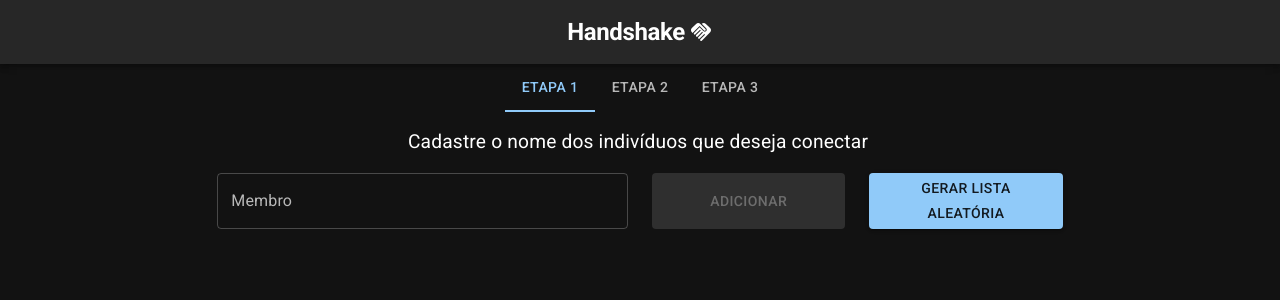
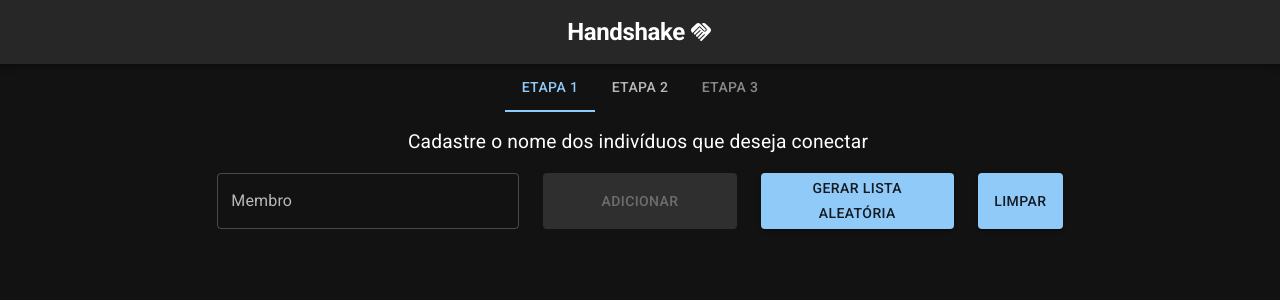
Before and after one commit to projeto-de-algoritmos/Grafos1_Handshake, a React (Vite) app: page / in a window 1280 px wide. Shown: the top 300 px of the page. Built offline with nearby package versions, Linux system fonts and the light colour scheme.

Commit message:
implement clean lists feature

```diff
--- a/src/Handshake.jsx
+++ b/src/Handshake.jsx
@@ -19,6 +19,8 @@ export function Handshake() {
             <StepTabs
                 page={page}
                 setPage={setPage}
+                individuals={individuals}
+                connectionsList={connectionsList}
             />
             <StepMessage page={page} />
 
--- a/src/components/StepTabs.jsx
+++ b/src/components/StepTabs.jsx
@@ -1,7 +1,12 @@
 import React from 'react';
 import { Box, Tabs, Tab } from '@mui/material'
 
-export function StepTabs({ page, setPage }) {
+export function StepTabs({
+  page,
+  setPage,
+  individuals,
+  connectionsList})
+{
 
   const handleChange = (event, newValue) => {
     setPage(newValue)
@@ -11,8 +16,8 @@ export function StepTabs({ page, setPage }) {
     <Box sx={{ width: '100%' }}>
       <Tabs value={page} onChange={handleChange} centered>
         <Tab label="Etapa 1" />
-        <Tab label="Etapa 2" />
-        <Tab label="Etapa 3" />
+        <Tab label="Etapa 2" disabled={!individuals.length} />
+        <Tab label="Etapa 3" disabled={!connectionsList.length} />
       </Tabs>
     </Box>
   )
--- a/src/pages/LinkStep.jsx
+++ b/src/pages/LinkStep.jsx
@@ -53,6 +53,11 @@ export function LinkStep({ individuals, connectionsList, setConnectionsList }) {
 
         setFirstIndividual('');
         setSecondIndividual('');
+    }
+
+    function cleanList() {
+        if (connectionsList.length)
+            setConnectionsList([])
     }
 
     useEffect(() => {
@@ -134,7 +139,16 @@ export function LinkStep({ individuals, connectionsList, setConnectionsList }) {
                     </Button>
                 </Grid>
 
-                <Grid item xs={3} />
+                <Grid item xs={1}>
+                    <Button
+                        variant="contained"
+                        onClick={cleanList}
+                        sx={{ height: '3.5rem', width: '100%' }}
+                        disabled={!connectionsList.length}
+                    >
+                        Limpar
+                    </Button>
+                </Grid>
             </Grid>
 
             <Grid container rowSpacing={1} columnSpacing={{ xs: 1, sm: 2, md: 3 }}>
--- a/src/pages/RegisterStep.jsx
+++ b/src/pages/RegisterStep.jsx
@@ -30,12 +30,17 @@ export function RegisterStep({ individuals, setIndividuals }) {
         console.log(individuals);
     }
 
+    function cleanList() {
+        if (individuals.length)
+            setIndividuals([])
+    }
+
     return (
         <Box sx={{ width: '100%' }}>
             <Grid container rowSpacing={1} columnSpacing={{ xs: 1, sm: 2, md: 3 }}>
                 <Grid item xs={2} />
 
-                <Grid item xs={4}>
+                <Grid item xs={3}>
                     <TextField
                         fullWidth
                         id="nome-membro"
@@ -70,6 +75,17 @@ export function RegisterStep({ individuals, setIndividuals }) {
                     </Button>
                 </Grid>
 
+                <Grid item xs={1}>
+                    <Button
+                        variant="contained"
+                        onClick={cleanList}
+                        sx={{ height: '3.5rem', width: '100%' }}
+                        disabled={!individuals.length}
+                    >
+                        Limpar
+                    </Button>
+                </Grid>
+
                 <Grid item xs={3} />
             </Grid>
 
--- a/src/pages/SearchStep.jsx
+++ b/src/pages/SearchStep.jsx
@@ -139,6 +139,6 @@ export function SearchStep({ individuals, connectionsList }) {
 // - adicionar descrições/instruções [X]
 // - tornar utils funcional [x]
 // - CLICK DE BOTAO NO ENTER []
-// - data setter automatico []
-// - limpar dados sem F5 []
+// - data setter automatico [X]
+// - limpar dados sem F5 [X]
 // - implementar parada no algoritmo?? [X]
```
